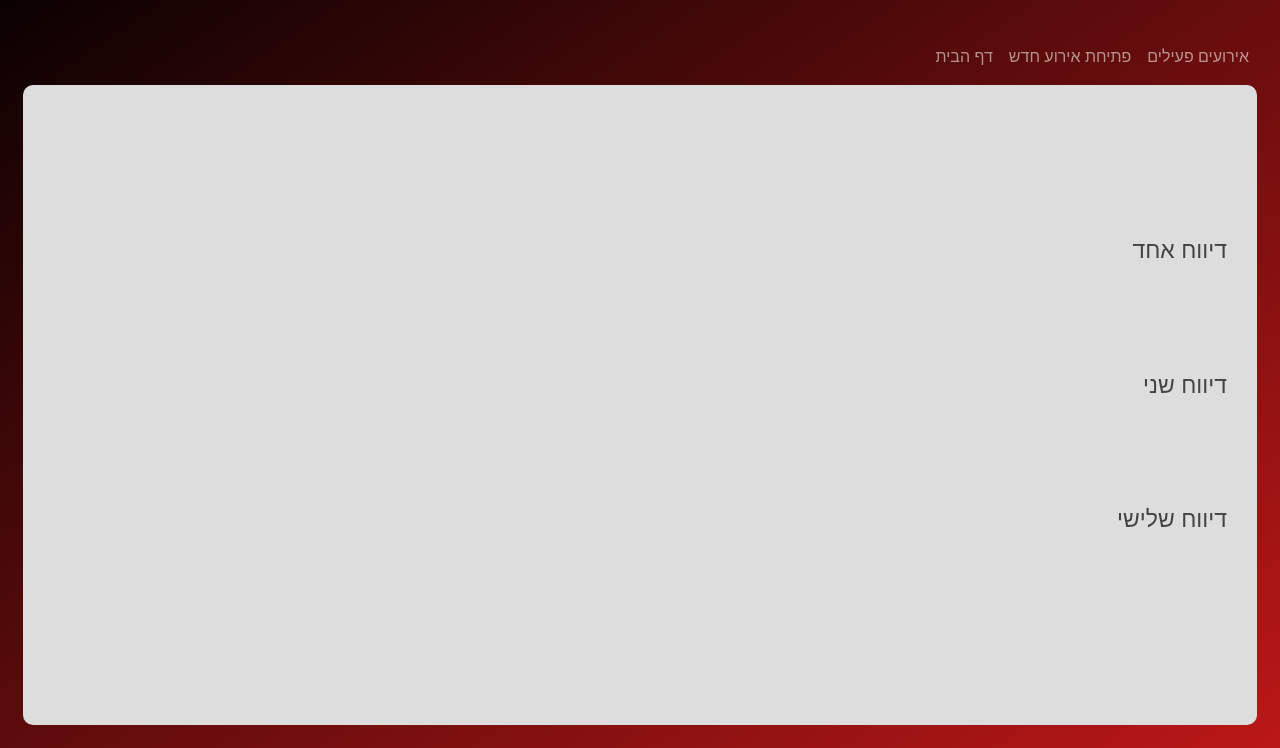
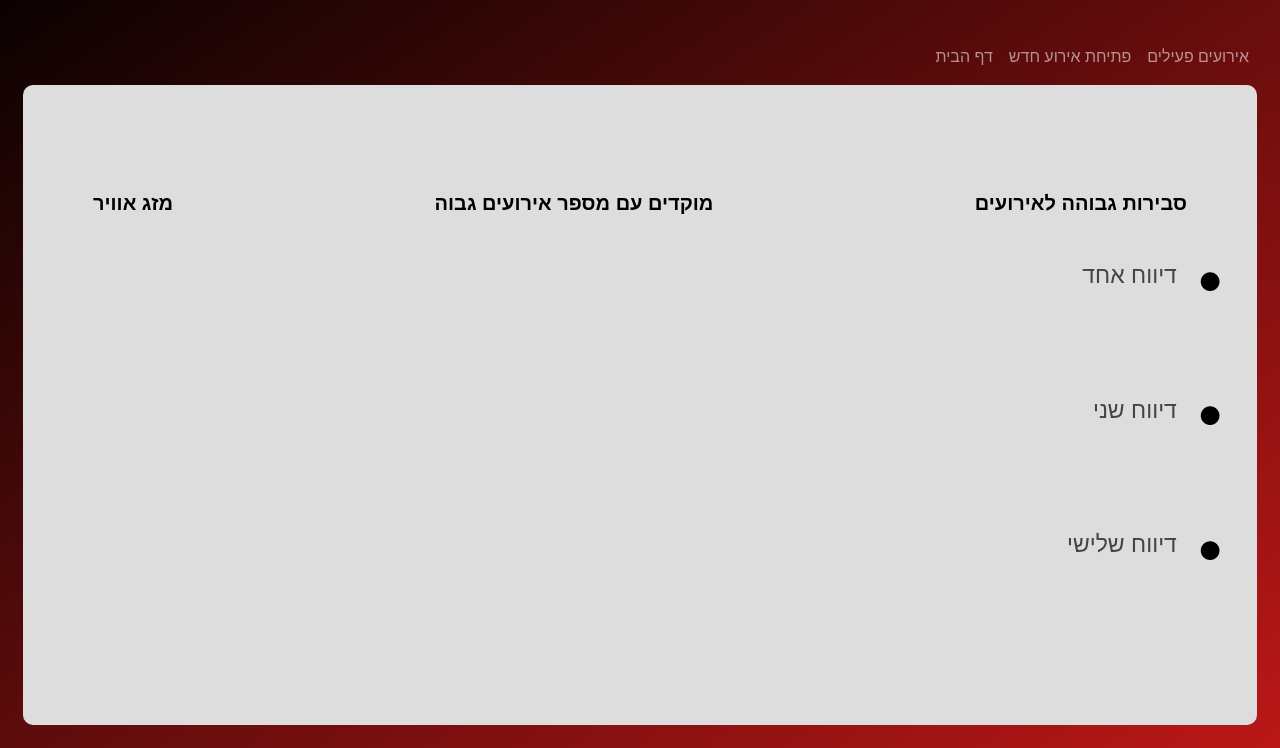
Before and after one commit to DaniellaElbaz/proj_2-client, a plain HTML site: page madaHomePage.html in a window 1280 px wide. Shown: the part 103-851 px from the top of the page. Drawn offline with nearby package versions, Linux system fonts and the light colour scheme; no server answers.

```diff
--- a/css/style.css
+++ b/css/style.css
@@ -1788,8 +1788,6 @@
     display: flex;
     flex-direction: column;
     align-items: flex-end;
-
-
 }
 
 .eventDiv {
@@ -1818,3 +1816,17 @@
     line-height: 23px;
     vertical-align: middle;
 }
+.headerRow {
+    display: flex;
+    justify-content: space-between;
+    padding: 10px 20px;
+    font-size: 20px;
+    font-weight: bold;
+    color: black;
+}
+.headerRow p {
+    position: relative;
+    margin: 0 50px;
+    color: black;
+    bottom: 20px;
+}
--- a/madaHomePage.html
+++ b/madaHomePage.html
@@ -40,11 +40,16 @@
         </header>
         <main>
             <div class="mainContainer">
+                <div class="headerRow">
+                    <p>מזג אוויר</p>
+                    <p>מוקדים עם מספר אירועים גבוה</p>
+                    <p>סבירות גבוהה לאירועים</p>
+                </div>
                 <section id="dataAndTime"></section>
                 <section id="highPossibilityEvents">
-                    <div class="eventDiv">דיווח אחד</div>
-                    <div class="eventDiv">דיווח שני</div>
-                    <div class="eventDiv">דיווח שלישי</div>
+                    <div class="eventDiv"><span class="bullet-point">•</span> דיווח אחד</div>
+                    <div class="eventDiv"><span class="bullet-point">•</span> דיווח שני</div>
+                    <div class="eventDiv"><span class="bullet-point">•</span> דיווח שלישי</div>
                 </section>
                 <section id="mapPoints"></section>
                 <div id="wetter">
```
Also changed, not shown: images/alert-Icon_1.png (added), images/medical-bag.png (added).
